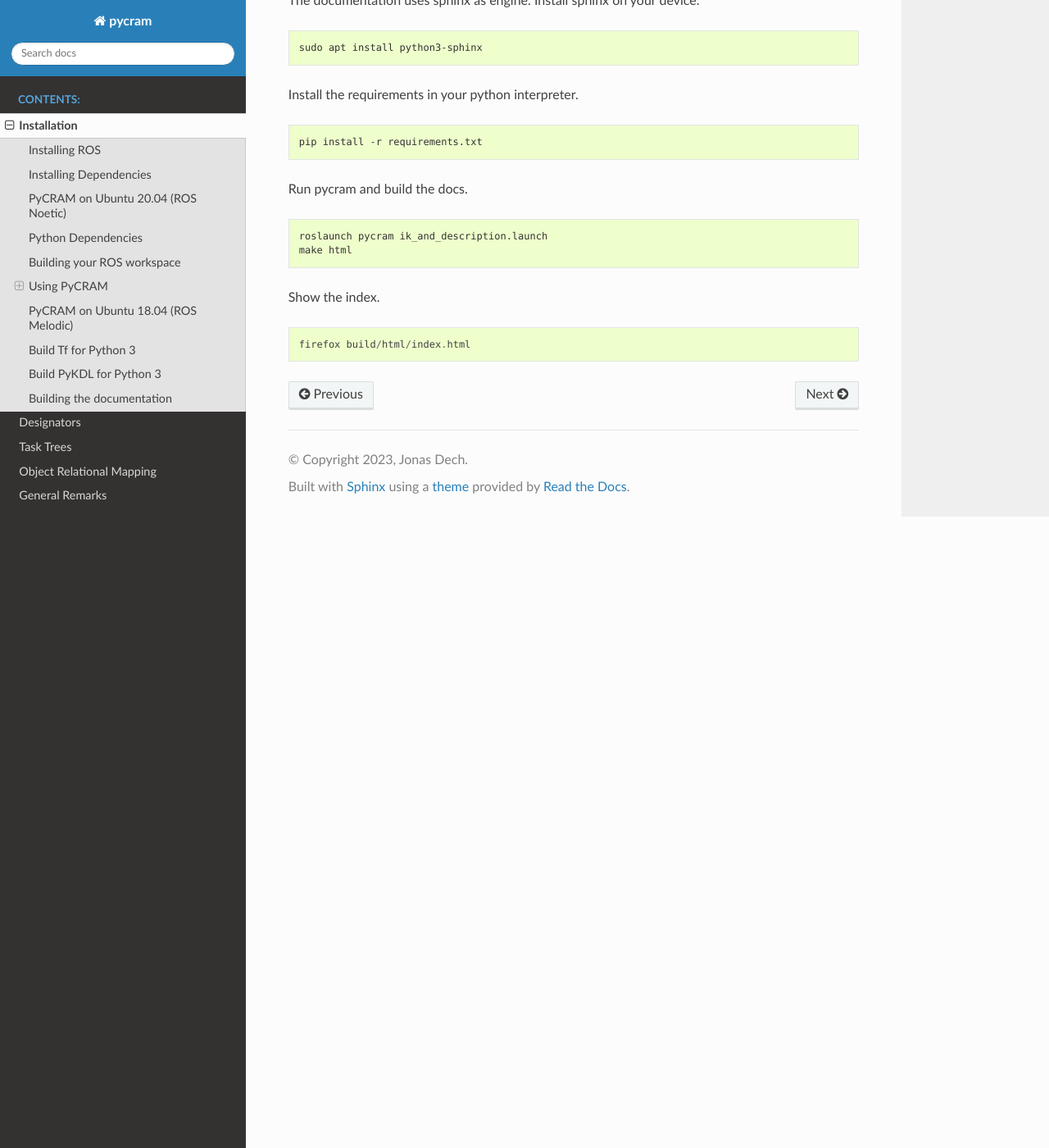
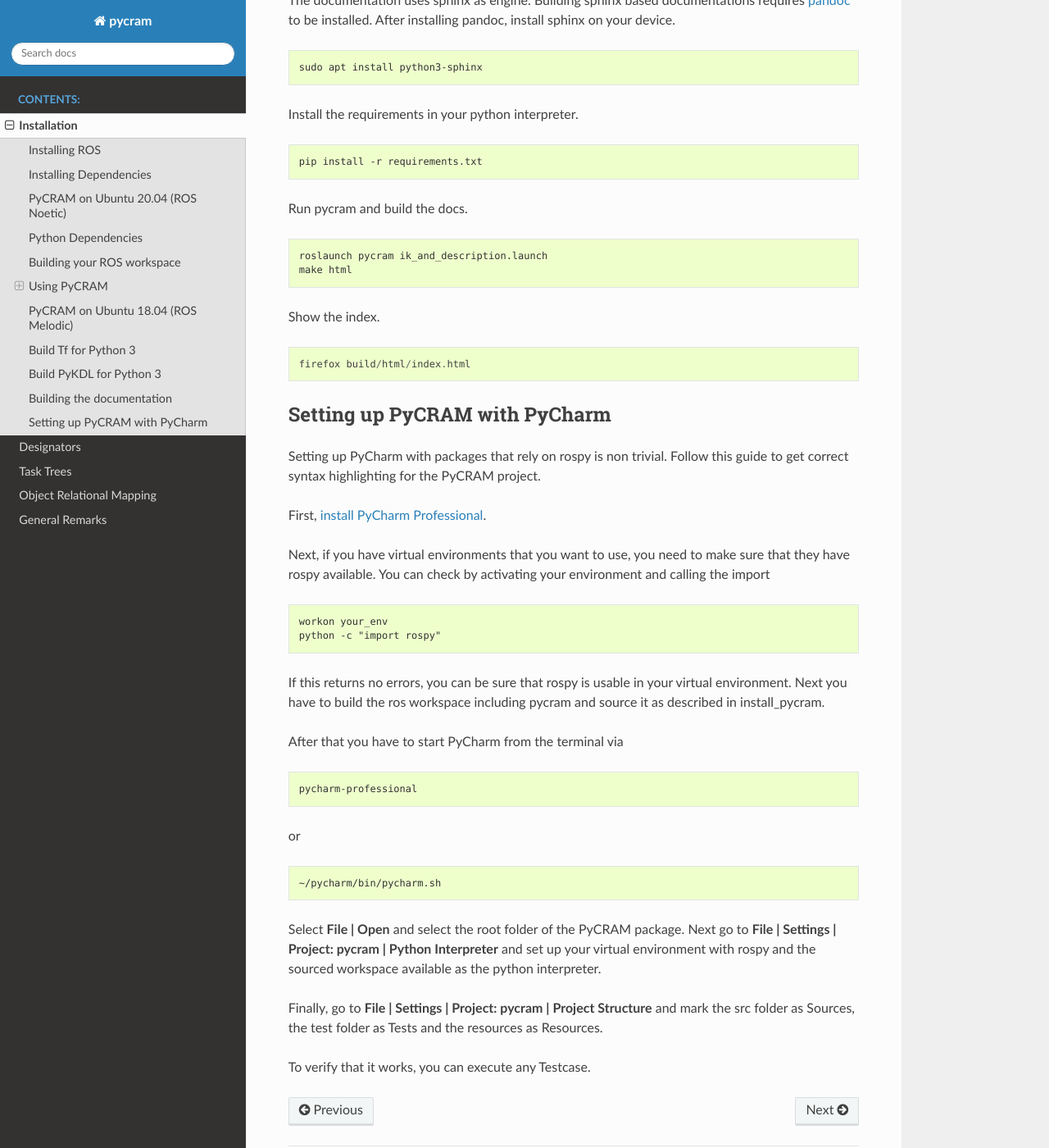
Before and after one commit to cram2/pycram, a Sphinx documentation site: the page built from doc/source/installation.rst, in a window 1280 px wide and 1400 px high, scrolled down 4971 px. Shown: the whole window at 82% size. Built offline with Sphinx 7.4.7 and the Read the Docs theme 2.0.0, drawn with Linux system fonts in a browser that asks for light colours; pages that are not in the unit, such as notebooks, are missing from menus; some of the changed text lies outside the part shown.

Commit message:
[DOC] Added section on how to set up PyCharm with PyCRAM.

```diff
--- a/doc/source/installation.rst
+++ b/doc/source/installation.rst
@@ -34,6 +36,7 @@
 
 PyCRAM on Ubuntu 20.04 (ROS Noetic)
 ===================================
+.. _install_pycram:
 
 Before installing PyCRAM you need to setup a ROS workspace into which PyCRAM can be cloned.
 
@@ -237,7 +240,9 @@
 ==========================
 
 The documentation uses sphinx as engine.
-Install sphinx on your device.
+Building sphinx based documentations requires `pandoc <https://pandoc.org/installing.html>`_
+to be installed.
+After installing pandoc, install sphinx on your device.
 
 .. code-block:: console
 
@@ -261,3 +266,44 @@
 .. code-block::
 
     firefox build/html/index.html
+
+
+Setting up PyCRAM with PyCharm
+==============================
+
+Setting up PyCharm with packages that rely on rospy is non trivial. Follow this guide to get correct syntax highlighting
+for the PyCRAM project.
+
+First, `install PyCharm Professional <https://www.jetbrains.com/help/pycharm/installation-guide.html#standalone>`_.
+
+Next, if you have virtual environments that you want to use, you need to make sure that they have rospy available.
+You can check by activating your environment and calling the import
+
+.. code-block:: console
+
+    workon your_env
+    python -c "import rospy"
+
+If this returns no errors, you can be sure that rospy is usable in your virtual environment. Next you have to build the
+ros workspace including pycram and source it as described in :ref:`install_pycram`.
+
+After that you have to start PyCharm from the terminal via
+
+.. code-block:: console
+
+    pycharm-professional
+
+or
+
+.. code-block:: console
+
+    ~/pycharm/bin/pycharm.sh
+
+Select **File | Open** and select the root folder of the PyCRAM package.
+Next go to **File | Settings | Project: pycram | Python Interpreter** and set up your virtual environment with rospy and
+the sourced workspace available as the python interpreter.
+
+Finally, go to  **File | Settings | Project: pycram | Project Structure** and mark the src folder as Sources, the test
+folder as Tests and the resources as Resources.
+
+To verify that it works, you can execute any Testcase.
```
Also changed, not shown: other parts of doc/source/installation.rst (+2 -0 lines).
